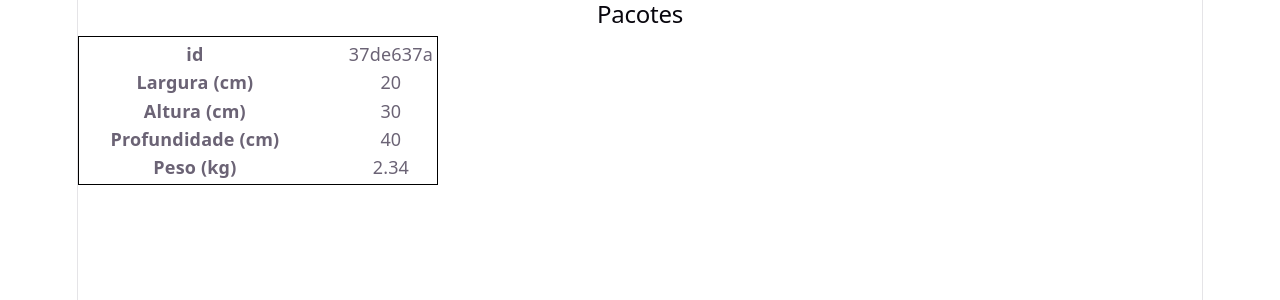
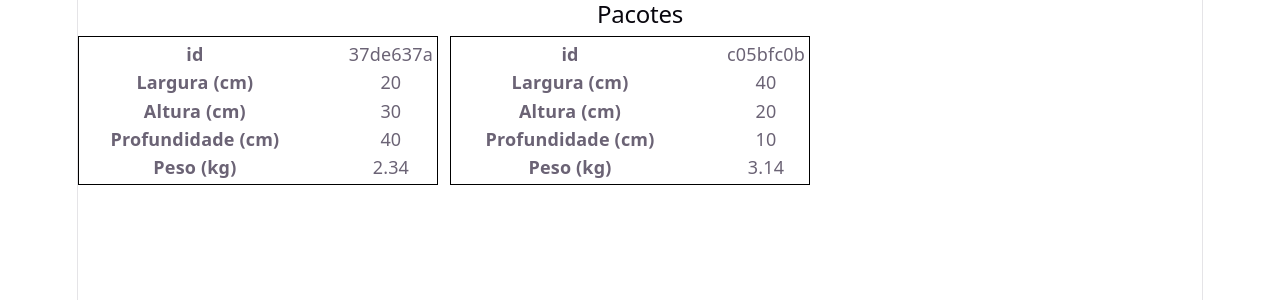
Before and after one commit to ufjf-dcc207/ufjf-dcc207-2026-3-a-atv08-igorknop, a React (Vite) app: page / in a window 1280 px wide. Shown: the top 300 px of the page. Built offline with nearby package versions, Linux system fonts and the light colour scheme.

Commit message:
adiciona mapeamento dos dados

```diff
--- a/src/App.tsx
+++ b/src/App.tsx
@@ -2,14 +2,21 @@ import './App.css'
 import Pacote from './Pacote'
 import type { PacoteType } from './types'
 
-const data:Array<PacoteType> = [
+const data: Array<PacoteType> = [
   {
-    id:"37de637a-c50f-4f47-a43c-6873457da0d0",
+    id: "37de637a-c50f-4f47-a43c-6873457da0d0",
     largura: 20.0,
     altura: 30.0,
     profundidade: 40.0,
     peso: 2.34
-  }
+  },
+  {
+    id: "c05bfc0b-48dd-466c-b2a3-f2c193cdbadd",
+    largura: 40.0,
+    altura: 20.0,
+    profundidade: 10.0,
+    peso: 3.14
+  },
 ]
 
 function App() {
@@ -18,8 +25,7 @@ function App() {
     <section>
       <h2>Pacotes</h2>
       <div className='pacotes'>
-        <Pacote pacote={data[0]}/>
-      </div>
+        {data.map(p => <Pacote pacote={p} key={p.id}/>)}      </div>
     </section>
   )
 }
```
